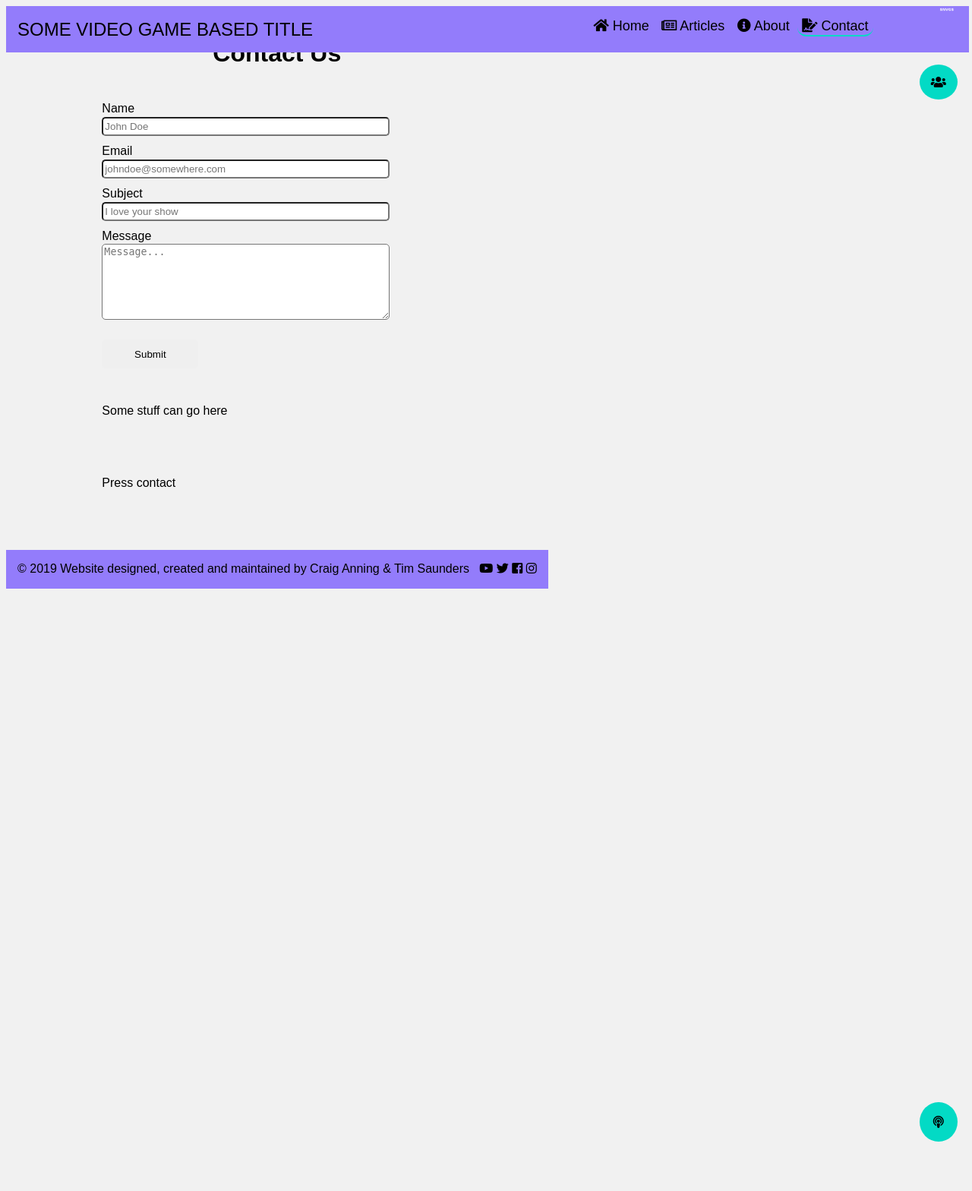
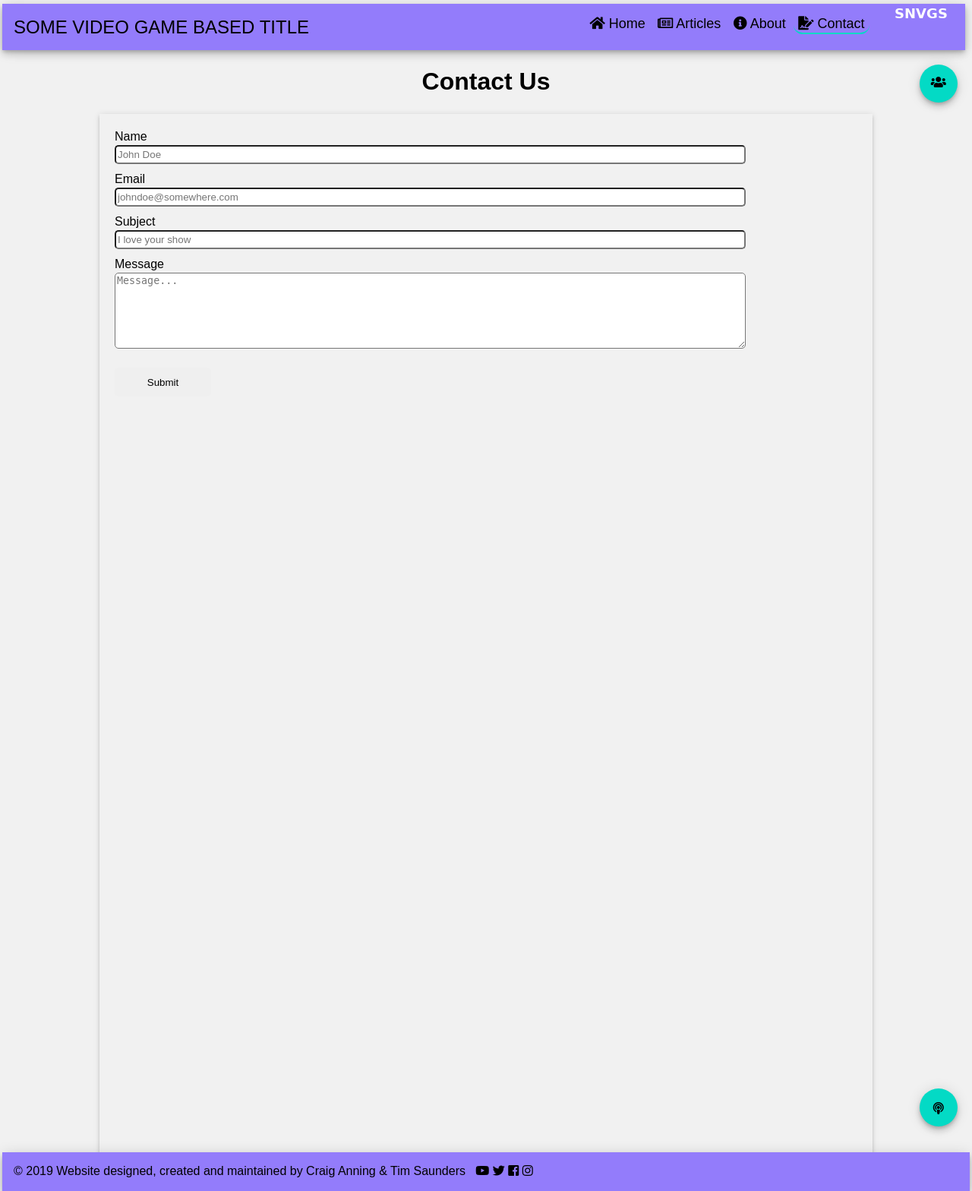
Before and after one commit to MetalHeadCraig/Website, a PHP site: page /contact.php in a window 1280 px wide. Shown: the whole page at 76% size. Run offline with PHP 8.4, Linux system fonts and the light colour scheme; some libraries are stand-ins or nearby versions.

Commit message:
CSS & JS Updates
Updated all CSS, fixing the Contact page width issue, but the height issue persists. Fixed the footer to the base of the window - better than under the header where it appeared after fixing the scrollbar. JS updated for the podcast & social media buttons.

```diff
--- a/css/contact.css
+++ b/css/contact.css
@@ -9,12 +9,9 @@
 **/
 
 .form, .contact {
-    margin: 10px;
     padding: 10px 20px;
-    width: 85%;
-    min-height: 100px;
+    min-height: 100%;
     position: relative;
-    left: 25px;
 }
 
 label {
--- a/css/main.css
+++ b/css/main.css
@@ -11,6 +11,10 @@ body {
   background-color: #f1f1f1;
   line-height: 1.3;
   position: absolute;
+  overflow: hidden;
+  display: flex;
+  flex-direction: column;
+  height: 100%;
 }
 
 a {
@@ -18,14 +22,28 @@ a {
   color: inherit;
 }
 
+.headcont {
+  width: 100%;
+  height: 65px;
+  top: 0px;
+  left: 0px;
+  background-color: #f1f1f1;
+  position: fixed;
+  z-index: 750;
+}
+
 header, footer {
   background-color: #937cfb;
   padding: 15px 15px;
+  display: flex;
+  flex-wrap: wrap;
 }
 
 header {
   position: fixed;
   width: 99.1%;
+  top: 5px;
+  left: 3px;
 }
 
 #name {
@@ -55,6 +73,18 @@ button:hover {
   background-color: #5f4fc7;
 }
 
+.content {
+  top: 66px;
+  bottom: 50px;
+  left: 3px;
+  right: 3px;
+  padding-left: 10%;
+  padding-right: 10%;
+  position: fixed;
+  overflow: auto;
+  flex-grow: 1;
+}
+
 .active {
   border-bottom: 2px solid #03dac5;
 }
@@ -65,20 +95,10 @@ button:hover {
   top: 2.5%;
 }
 
-img {
-  max-width: 9%;
-  max-height: 9%;
-}
-
 h1 {
   text-align: center;
 }
 
-.content {
-  width: 100%;
-  padding-left: 10%;
-  padding-right: 10%
-}
 
 /* Float articles and social feed side by side */
 .column {
@@ -117,6 +137,7 @@ h1 {
   flex-direction: column;
   right: 1.8%;
   top: 85px;
+  width: 48.5px;
 }
 
 #social-call {
@@ -126,7 +147,6 @@ h1 {
   right: 1.5%;
   top: 85px;
   position: fixed;
-  display: block;
   cursor: pointer;
 }
 
@@ -140,7 +160,6 @@ h1 {
   color: #000000;
 }
 
-<<<<<<< HEAD
 .podcast {
   position: fixed;
   display: flex;
@@ -154,27 +173,18 @@ h1 {
   background-color: #03dac5;
   padding: 18px;
   right: 1.5%;
-  bottom: 65px;
+  bottom: 85px;
   position: fixed;
-  display: block;
   cursor: pointer;
   color: #000;
-=======
-#podcast-call {
-  border-radius: 50%;
-  background-color: #03dac5;
-  padding: 15px;
-  right: 1.5%;
-  top: 85px;
-  position: fixed;
-  display: block;
-  cursor: pointer;
->>>>>>> master
 }
 
-hr {
-  width: 90%;
+#social-call, #podcast-call {
+  width: 50px;
+  height: 50px;
+  z-index: 700;
 }
+
 
 .fa-youtube {
   color: #ff0000;
@@ -206,10 +216,11 @@ hr {
 }
 
 footer {
-  position: relative;
-  display: block;
-  bottom: 0px;
-  height: 72px;
+    z-index: 750;
+    position: fixed;
+    bottom: 0px;
+    left: 3px;
+    right: 3px;
 }
 
 .footer {
@@ -217,6 +228,9 @@ footer {
   text-align: center;
 }
 
+.header, footer {
+  flex-grow: 3;
+}
 
 
 
--- a/includes/header.php
+++ b/includes/header.php
@@ -1,4 +1,5 @@
-		<header class="shadow--6dp">
+		<container class="headcont">
+			<header class="shadow--6dp">
 				<span id="name">Some Video Game Based Title</span>
 					<container id="pages">
 					<button id="home" onclick="selectButton('#home')" <?php if ($page == "home") {?> class="active" <?php ;} ?>>
@@ -11,4 +12,5 @@
 						<a href="contact.php"><i class="fas fa-file-signature"></i> Contact</a></button>
 					</container>
 				<img src="images/placeholder-logo.png" id="logo">
-		</header>
+			</header>
+		</container>
--- a/includes/sidebar.php
+++ b/includes/sidebar.php
@@ -7,11 +7,7 @@
     </div></div>
 
 <i class="fas fa-podcast accent shadow--6dp" id="podcast-call"></i>
-<<<<<<< HEAD
 	<div id="pmedia"><div class="podcast shadow--2dp">
-=======
-	<div id="media"><div class="podcast shadow--2dp">
->>>>>>> master
 		<a href="#"><i class="fab fa-spotify"></i></a>
 		<a href="#"><i class="fab fa-soundcloud"></i></a>
 		<a href="#"><i class="fab fa-google"></i></a>
--- a/scripts/script.js
+++ b/scripts/script.js
@@ -9,7 +9,7 @@ var pmedia = document.getElementById ('pmedia');
 var social = document.getElementById ('social-call');
 var podcast = document.getElementById ('podcast-call');
 
-/*window.onclick = function(event) {
+window.onclick = function(event) {
   if (event.target == social) {
     smedia.style.display = "block";
     social.style.display = "none";
@@ -20,7 +20,7 @@ var podcast = document.getElementById ('podcast-call');
     social.style.display = "block";
   }
 
-  else if (event.target == podcast) {
+  if (event.target == podcast) {
     pmedia.style.display = "block";
     podcast.style.display = "none";
   }
@@ -30,17 +30,3 @@ var podcast = document.getElementById ('podcast-call');
     podcast.style.display = "block";
   }
 }
-*/
-
-switch(event) {
-  case (event.target == social):
-    smedia.style.display = "block";
-    social.style.display = "none";
-  break;
-  case (event.target == podcast):
-    pmedia.style.display = "block";
-    podcast.style.display = "none";
-  break;
-  default: smedia.style.display = "none"
-  pmedia.style.display = "none"
-}
```
Also changed, not shown: includes/footer.php (indentation only).
